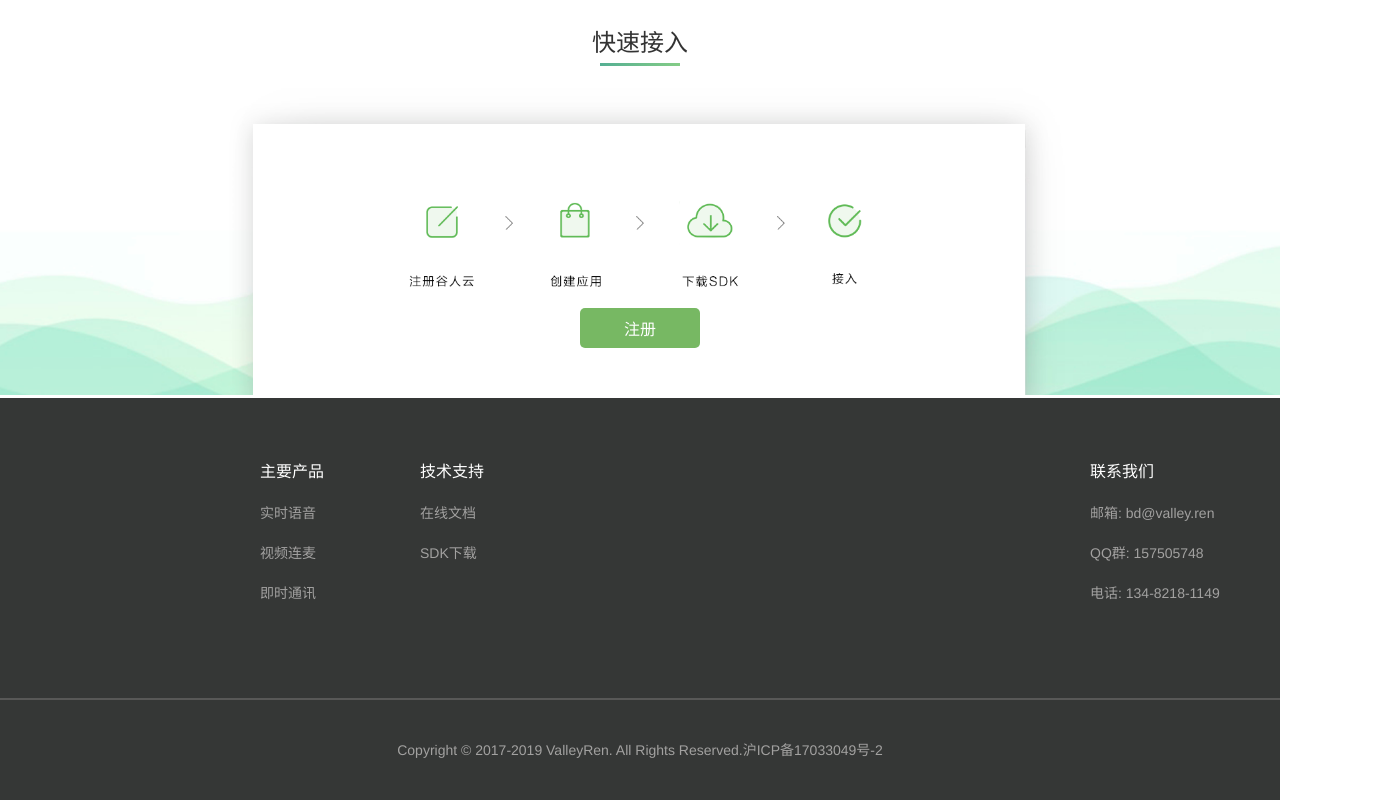
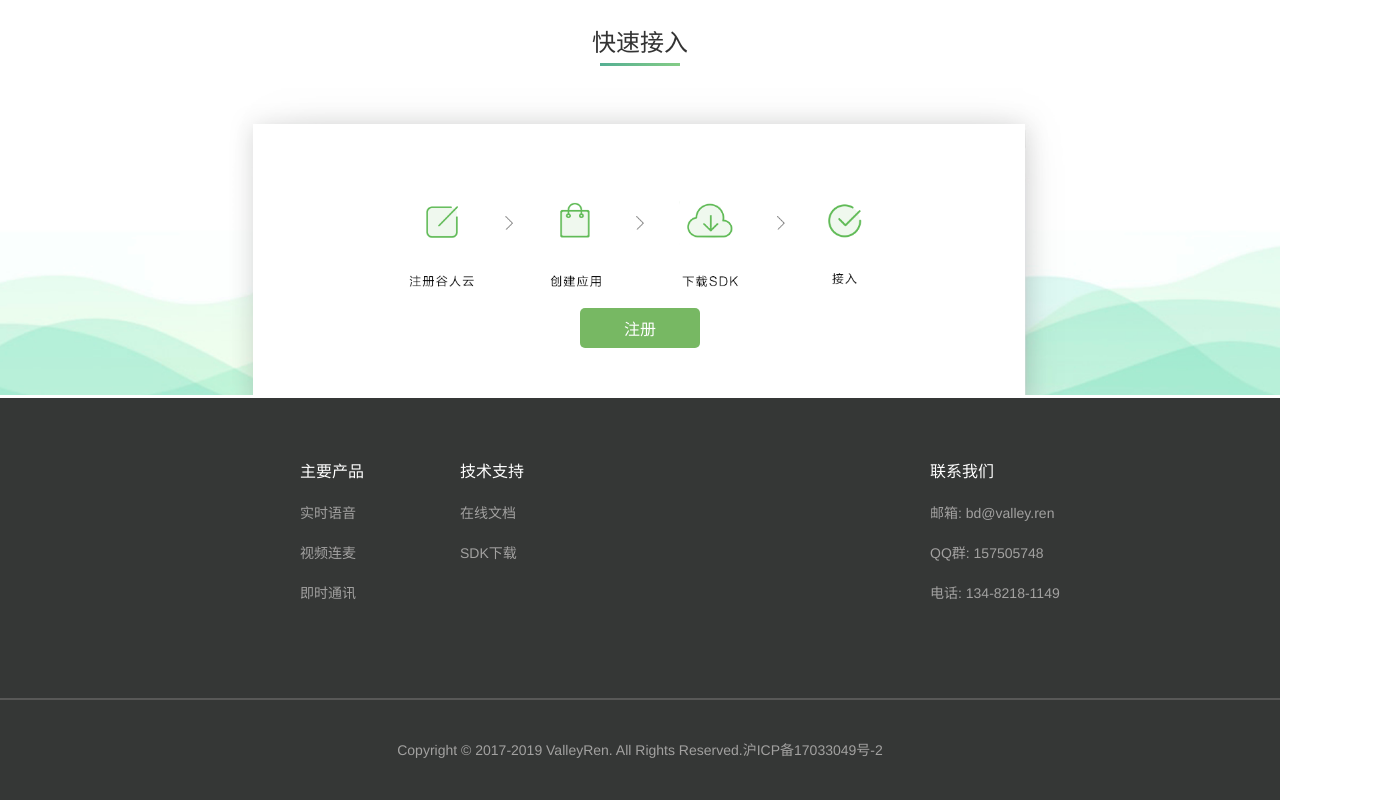
Before and after one commit to Yang03/valley.ren, a website: page src/index.html in a window 1280 px wide. Shown: the part 2549-3349 px from the top of the page, 1400 px wide, since content can reach past the window. Drawn offline with Linux system fonts and the light colour scheme.

Commit message:
home page

```diff
--- a/src/scss/index.scss
+++ b/src/scss/index.scss
@@ -52,6 +52,7 @@
 
         img {
             width: 100%;
+            min-width: 1200px;
         }
     }
     &__btn {
@@ -72,11 +73,14 @@
 .site-map {
     background: #353736;
     height: 300px;
+    min-width: 1200px;
 
     &__content {
         width: 1200px;
         margin: 0 auto;
+        box-sizing: border-box;
         padding: 60px 100px;
+        overflow: hidden;
 
         &--left {
             float: left;
@@ -91,7 +95,8 @@
         &--right {
             float: left;
             width: 160px;
-            padding-left: 570px
+            padding-left: 370px;
+            overflow: hidden;
         }
 
         h3 {
```
Also changed, not shown: src/css/index.css, 1 other file.
